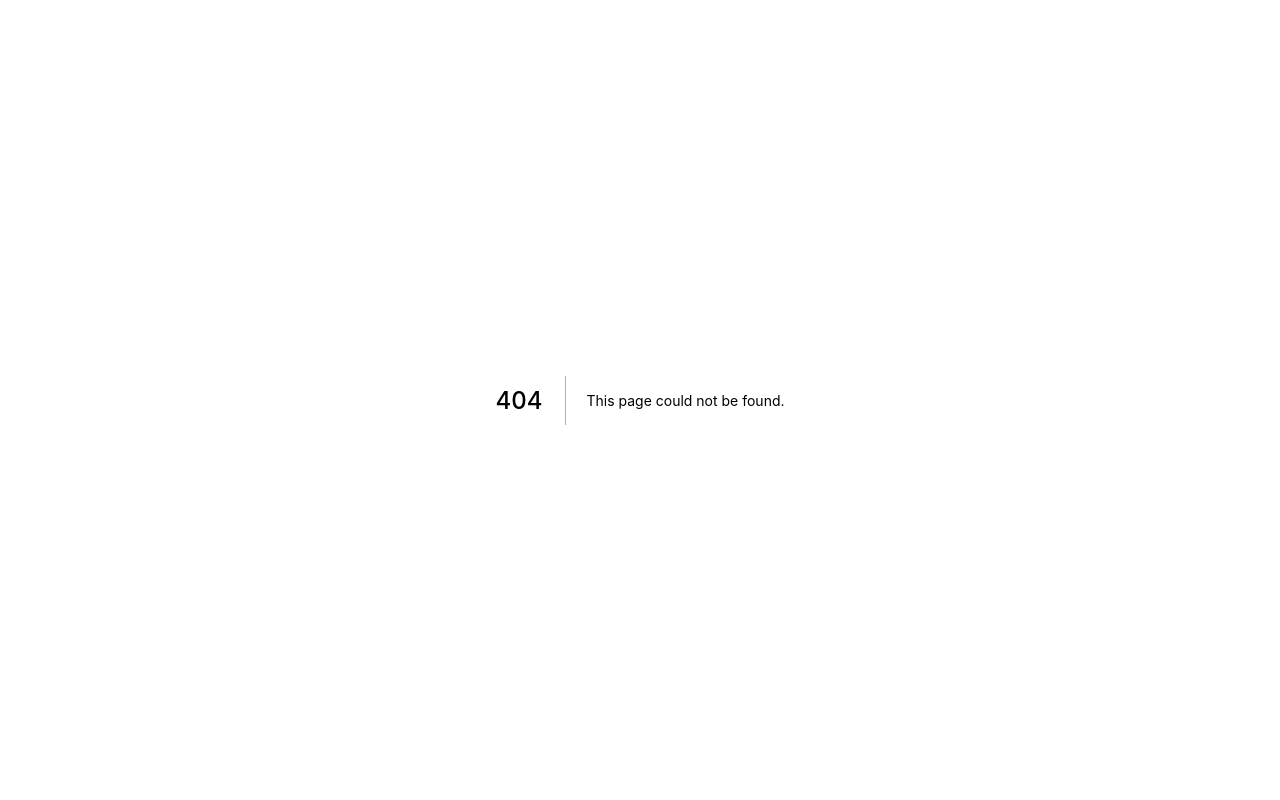
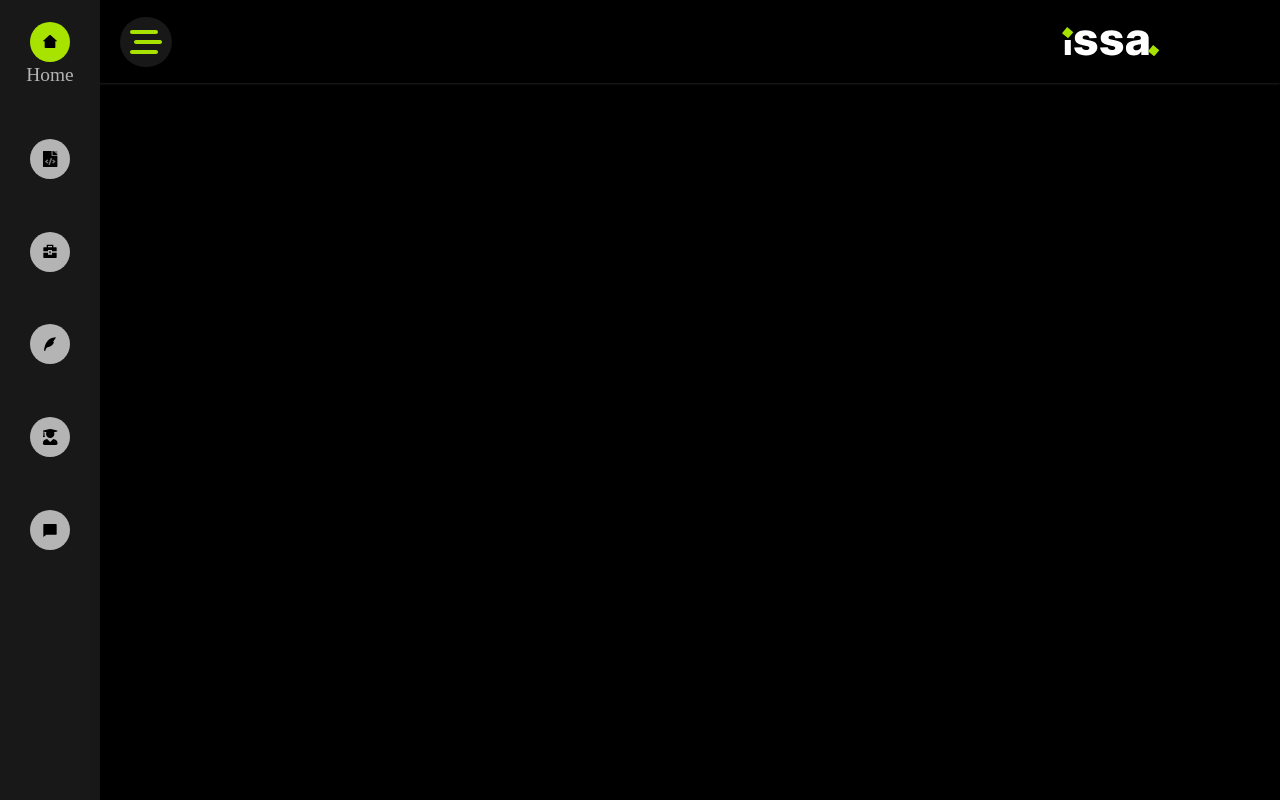
Before and after one commit to BenoitIT/updatedbrand, a Next.js app: page /resume in a window 1280 px wide. Before the commit this address had no page. Built offline with nearby package versions, Linux system fonts and the light colour scheme.

Commit message:
layout and linking

```diff
--- a/comps/HomeSection.tsx
+++ b/comps/HomeSection.tsx
@@ -3,6 +3,7 @@ import Image from 'next/image';
 import PIC from '/public/resources/images/pic.png';
 import DOWN from '/public/resources/icons/downIcon.svg';
 import styles from '../styles/comps/HomeSection.module.scss';
+import Link from 'next/link';
 
 const HomeSection: FC = () => {
   return (
@@ -16,7 +17,9 @@ const HomeSection: FC = () => {
             heavy) With 3+ years of experience working on different clients
             apps.
           </p>
-          <button>Resume</button>
+          <Link href='/resume'>
+            <button>Resume</button>
+          </Link>
         </div>
         <div className={`${styles.imageContainer}`}>
           <div className={`${styles.image}`}>
--- /dev/null
+++ b/comps/Layout.tsx
@@ -0,0 +1,15 @@
+import { FC } from 'react';
+import NavBar from './Navbar';
+import SideNav from './SideNav';
+
+const Layout: FC = ({ children }) => {
+  return (
+    <div>
+      <NavBar />
+      <SideNav />
+      {children}
+    </div>
+  );
+};
+
+export default Layout;
--- a/comps/Navbar.tsx
+++ b/comps/Navbar.tsx
@@ -3,6 +3,7 @@ import Image from 'next/image';
 import Burger from '/public/resources/icons/burger.svg';
 import Logo from '/public/resources/logo.svg';
 import styles from '../styles/comps/NavBar.module.scss';
+import Link from 'next/link';
 
 const NavBar: FC = () => {
   return (
@@ -11,9 +12,11 @@ const NavBar: FC = () => {
         <div className={`${styles.burger} burger`}>
           <Image src={Burger} />
         </div>
-        <div className={`${styles.logo} logo`}>
-          <Image src={Logo} />
-        </div>
+        <Link href='/'>
+          <div className={`${styles.logo} logo`}>
+            <Image src={Logo} />
+          </div>
+        </Link>
       </div>
     </div>
   );
--- a/comps/SideNav.tsx
+++ b/comps/SideNav.tsx
@@ -7,30 +7,30 @@ import Portfolio from '/public/resources/icons/portfolio.svg';
 import Blog from '/public/resources/icons/Blog.svg';
 import Message from '/public/resources/icons/message.svg';
 import styles from '../styles/comps/SideNav.module.scss';
+import Link from 'next/link';
 
 const SideNav: FC = () => {
   return (
     <div className={styles.sideNav}>
       <div>
         <div className={styles.navItems}>
+          <Link href='/'>
             <div className={`${styles.navItem} ${styles.active}`}>
               <div className={`${styles.navIcon}`}>
                 <Image src={Home} />
               </div>
               <p>Home</p>
             </div>
+          </Link>
+          <Link href='#about'>
             <div className={`${styles.navItem}`}>
               <div className={`${styles.navIcon}`}>
                 <Image src={Skills} />
               </div>
               <p>Skills</p>
             </div>
-          <div className={`${styles.navItem}`}>
-            <div className={`${styles.navIcon}`}>
-              <Image src={Cv} />
-            </div>
-            <p>CV</p>
-          </div>
+          </Link>
+
           <div className={`${styles.navItem}`}>
             <div className={`${styles.navIcon}`}>
               <Image src={Portfolio} />
@@ -43,6 +43,14 @@ const SideNav: FC = () => {
             </div>
             <p>Blog</p>
           </div>
+          <Link href='/resume'>
+            <div className={`${styles.navItem}`}>
+              <div className={`${styles.navIcon}`}>
+                <Image src={Cv} />
+              </div>
+              <p>Resume</p>
+            </div>
+          </Link>
           <div className={`${styles.navItem}`}>
             <div className={`${styles.navIcon}`}>
               <Image src={Message} />
--- a/pages/_app.tsx
+++ b/pages/_app.tsx
@@ -1,8 +1,13 @@
 import '../styles/globals.scss';
 import type { AppProps } from 'next/app';
+import Layout from '../comps/Layout';
 
 function MyApp({ Component, pageProps }: AppProps) {
-  return <Component {...pageProps} />;
+  return (
+    <Layout>
+      <Component {...pageProps} />
+    </Layout>
+  );
 }
 
 export default MyApp;
--- a/pages/index.tsx
+++ b/pages/index.tsx
@@ -2,10 +2,8 @@ import type { NextPage } from 'next';
 import Head from 'next/head';
 import AboutSection from '../comps/AboutSection';
 import HomeSection from '../comps/HomeSection';
-import NavBar from '../comps/Navbar';
 import PortfolioSection from '../comps/PortfolioSection';
 import Separator from '../comps/separator';
-import SideNav from '../comps/SideNav';
 
 const Home: NextPage = () => {
   return (
@@ -18,8 +16,7 @@ const Home: NextPage = () => {
         />
         <link rel='icon' href='/favicon.ico' />
       </Head>
-      <NavBar />
-      <SideNav />
+
       <div className='container'>
         <section id='home'>
           <Separator text='HOME' />
--- /dev/null
+++ b/pages/resume.tsx
@@ -0,0 +1,11 @@
+import type { NextPage } from 'next';
+
+const Resume: NextPage = () => {
+  return (
+    <>
+      <div>My resume</div>
+    </>
+  );
+};
+
+export default Resume;
```
Lines whose indentation alone changed are shown as unchanged.
